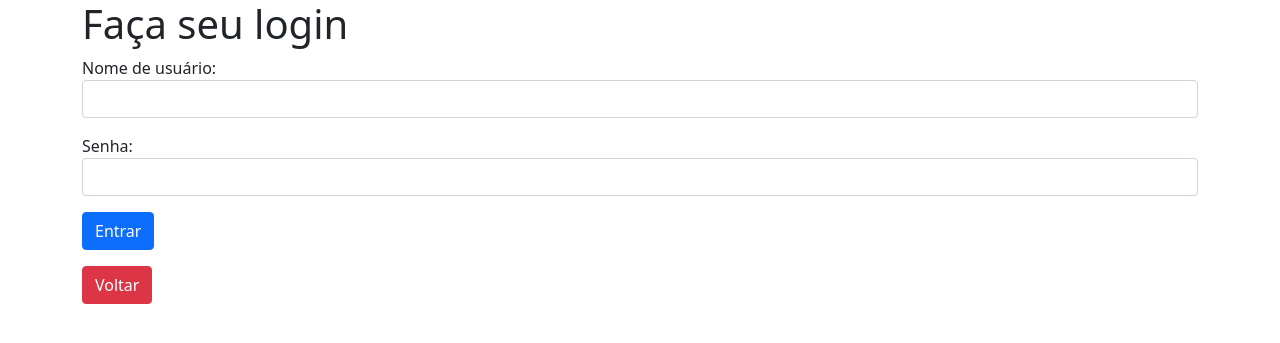
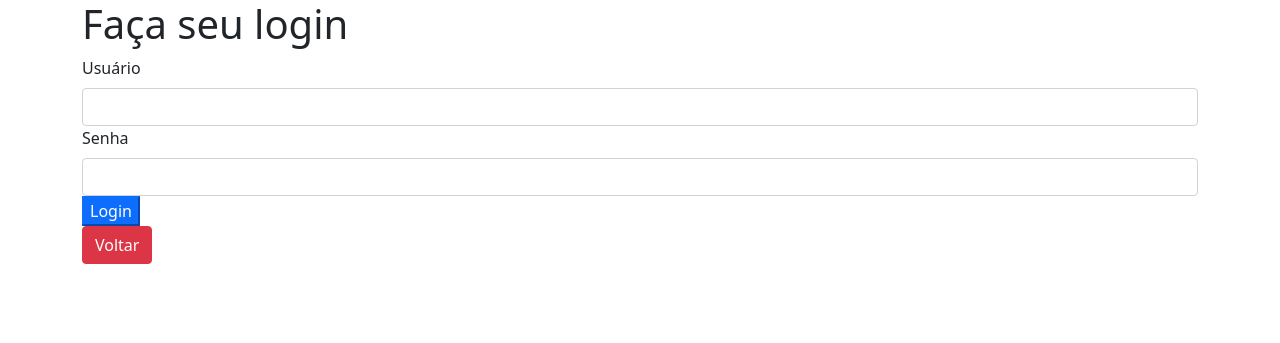
Before and after one commit to Gabriel707/MariaRosaEstoque, a Flask app: page /login in a window 1280 px wide. Shown: the top 343 px of the page. Run offline with Flask 2, Linux system fonts and the light colour scheme; some libraries are stand-ins or nearby versions.

Commit message:
Creating new login form

```diff
--- a/helpers.py
+++ b/helpers.py
@@ -1,7 +1,7 @@
 import os
 from mariarosa import app
 from flask_wtf import FlaskForm
-from wtforms import StringField, SubmitField, validators, DecimalField
+from wtforms import StringField, SubmitField, PasswordField, validators, DecimalField
 
 class FormularioProduto(FlaskForm):
     nome = StringField('Produto', [validators.data_required(), validators.Length(min=1, max=50)])
@@ -10,6 +10,11 @@ class FormularioProduto(FlaskForm):
                                   validators.NumberRange(min=1, max=1000, message="O valor deve estar entre 0 e 1000")
                                   ])
     salvar = SubmitField('Salvar')
+
+class FormularioUsuario(FlaskForm):
+    nickname = StringField('Usuário', [validators.data_required(), validators.Length(min=1, max=15)])
+    senha = PasswordField('Senha', [validators.data_required(), validators.Length(min=1, max=100)])
+    login = SubmitField('Login')
 
 def pega_image(id):
     for nome_arquivo in os.listdir(app.config['UPLOAD_PATH']):
--- a/templates/login.html
+++ b/templates/login.html
@@ -21,10 +21,20 @@
 
         <h1>Faça seu login</h1>
         <form method="POST" action="{{ url_for('autenticar') }}">
-            <input type="hidden" name="proxima" value="{{ proxima }}">
-            <p><label>Nome de usuário:</label> <input class="form-control" type="text" name="usuario" required></p>
-            <p><label>Senha:</label> <input class="form-control" type="password" name="senha" required></p>
-            <p><button class="btn btn-primary" type="submit">Entrar</button></p>
+            <input type="hidden" name="proxima" value="{{ proxima or url_for('index') }}">
+            {{ form.csrf_token() }}
+            <div class="form-group">
+                {{ form.nickname.label(class="form-label") }}
+                {{ form.nickname(class="form-control") }}
+            </div>
+            <div class="form-group">
+                {{ form.senha.label(class="form-label") }}
+                {{ form.senha(class="form-control") }}
+            </div>
+            <div class="form-group">
+                {{ form.login(class="btn-primary") }}
+            </div>
+
         </form>
         <a class="btn btn-danger" href="{{ url_for('index') }}">Voltar</a>
 
--- a/views.py
+++ b/views.py
@@ -1,7 +1,7 @@
 from flask import Flask, render_template, request, redirect, session, flash, url_for, send_from_directory
 from mariarosa import app, db
 from models import Macaquinhos, Usuarios
-from helpers import pega_image, deleta_arquivo, FormularioProduto
+from helpers import pega_image, deleta_arquivo, FormularioProduto, FormularioUsuario
 import time
 
 @app.route('/')
@@ -92,13 +92,15 @@ def deletar(id):
 @app.route('/login')
 def login():
     proxima = request.args.get('proxima')
-    return render_template('login.html', proxima=proxima)
+    form = FormularioUsuario()
+    return render_template('login.html', proxima=proxima, form=form)
 
 @app.route('/autenticar', methods=['POST',])
 def autenticar():
-    usuario = Usuarios.query.filter_by(nickname=request.form['usuario']).first()
+    form = FormularioUsuario(request.form)
+    usuario = Usuarios.query.filter_by(nickname=form.nickname.data).first()
     if usuario:
-        if request.form['senha'] == usuario.senha:
+        if form.senha.data == usuario.senha:
             session['usuario_logado'] = usuario.nickname
             flash(usuario.nickname + ' logado com sucesso!')
             proxima_pagina = request.form['proxima']
```
